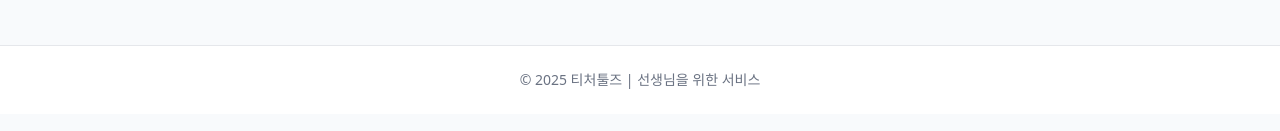
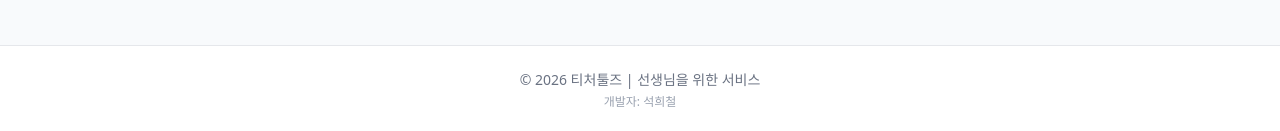
Before and after one commit to sirons84/teachertools, a Next.js app: page / in a window 1280 px wide. Shown: the part 771-902 px from the top of the page. Built offline with nearby package versions, Linux system fonts and the light colour scheme; a web font is replaced by a local one.

Commit message:
chore: update copyright year to 2026, add developer credit

```diff
--- a/components/layout/Footer.tsx
+++ b/components/layout/Footer.tsx
@@ -2,7 +2,8 @@ export default function Footer() {
   return (
     <footer className="mt-auto bg-white border-t border-gray-200 py-6">
       <div className="max-w-6xl mx-auto px-4 sm:px-6 text-center text-sm text-gray-500">
-        <p>© 2025 티처툴즈 | 선생님을 위한 서비스</p>
+        <p>© 2026 티처툴즈 | 선생님을 위한 서비스</p>
+        <p className="mt-1 text-xs text-gray-400">개발자: 석희철</p>
       </div>
     </footer>
   );
```
